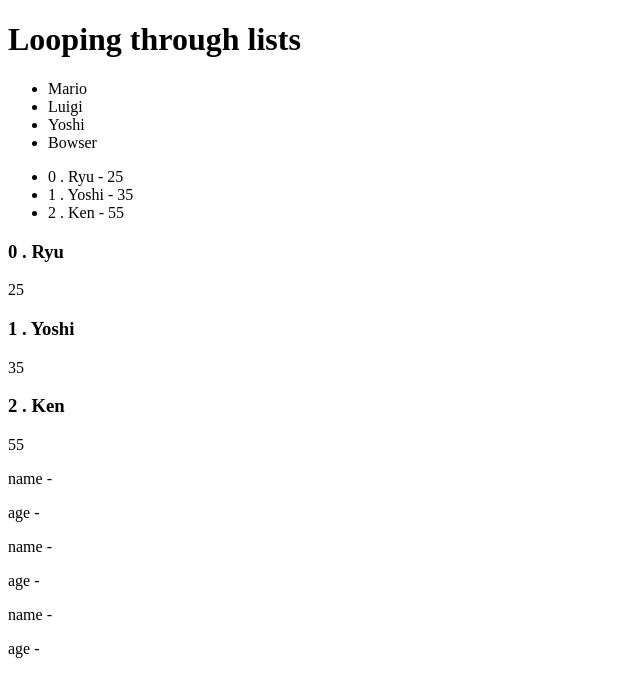
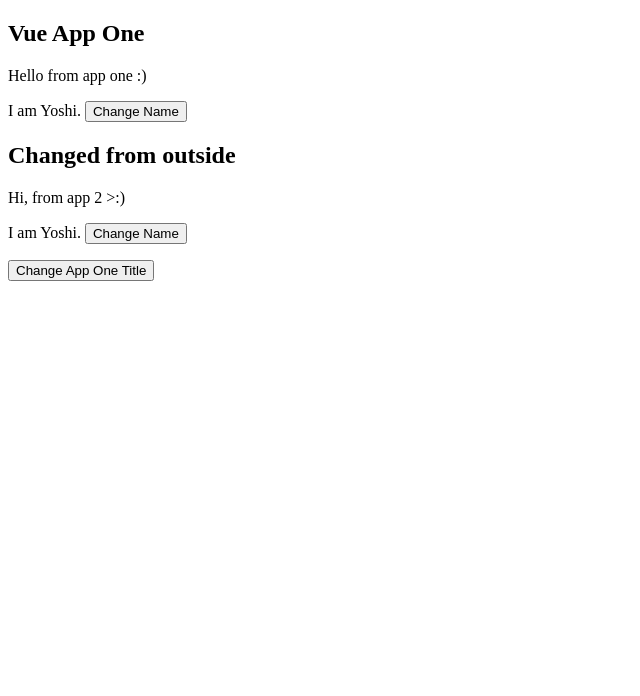
Before and after one commit to DrBrowntown/vue-tutorial, a plain HTML site: page index.html in a window 1280 px wide. Shown: the whole page, without its empty margins (0-640 px from the left). Drawn offline with nearby package versions, Linux system fonts and the light colour scheme.

Commit message:
feat: Complete lesson 16

```diff
--- a/app.js
+++ b/app.js
@@ -1,20 +1,59 @@
-new Vue({
-    el: '#vue-app',
+var data = {
+    name:'Yoshi'
+}
+
+Vue.component('greeting', {
+    template: '<p>I am {{ name }}. <button v-on:click="changeName">Change Name</button></p>',
+    data: function(){
+        return data
+
+    },
+    methods: {
+        changeName: function(){
+            this.name = 'Mario';
+        }
+    }
+});
+
+
+var one = new Vue({
+    el: '#vue-app-one',
     data: {
-        characters: ['Mario', 'Luigi', 'Yoshi', 'Bowser'],
-        ninjas: [
-            {name: 'Ryu', age:25},
-            {name:'Yoshi', age:35},
-            {name:'Ken', age: 55}
-        ]
+        title: 'Vue App One'
+
     },
     methods: {
 
     },
     computed: {
+        greet: function(){
+            return 'Hello from app one :)';
+        }
 
     }
 });
+
+var two = new Vue({
+    el: '#vue-app-two',
+    data: {
+        title: 'Vue App Two'
+
+    },
+    methods: {
+        changeTitle: function(){
+            one.title = "Title changed";
+        }
+
+    },
+    computed: {
+        greet: function(){
+            return 'Hi, from app 2 >:)';
+        }
+
+    }
+});
+
+two.title = "Changed from outside";
         // age: 32,
         // x: 0,
         // y: 0
@@ -60,3 +99,10 @@ new Vue({
 
                 // error: false,
         // success: false
+
+        //         characters: ['Mario', 'Luigi', 'Yoshi', 'Bowser'],
+        // ninjas: [
+        //     {name: 'Ryu', age:25},
+        //     {name:'Yoshi', age:35},
+        //     {name:'Ken', age: 55}
+        // ]
--- a/index.html
+++ b/index.html
@@ -10,23 +10,17 @@
 
     </head>
     <body>
-        <div id="vue-app">
-            <h1>Looping through lists</h1>
-            <ul>
-                <li v-for="character in characters">{{ character }}</li>
-            </ul>
-            <ul>
-                <li v-for="(ninja, index) in ninjas">{{ index }} . {{ ninja.name }} - {{ ninja.age }}</li>
-            </ul>
-            <template v-for="(ninja, index) in ninjas">
-                <h3>{{ index }} . {{ ninja.name }}</h3>
-                <p>{{ ninja.age }}</p>
-            </template>
-            <template v-for="ninja in ninjas">
-                <div v-for="(val, key) in ninja">
-                    <p>{{key}} - {{value}}</p>
-                </div>
-            </template>
+        <div id="vue-app-one">
+            <h2>{{title}}</h2>
+            <p>{{greet}}</p>
+            <greeting></greeting>
+        </div>
+
+        <div id="vue-app-two">
+            <h2>{{title}}</h2>
+            <p>{{greet}}</p>
+            <greeting></greeting>
+            <button v-on:click="changeTitle">Change App One Title</button>
         </div>
         <script src="app.js"></script>
     </body>
@@ -83,3 +77,20 @@
             <p v-show="error">There has been an error.</p>
             <p v-show="success">Success.</p>
         </div>            -->
+
+     <!--       <h1>Looping through lists</h1>
+            <ul>
+                <li v-for="character in characters">{{ character }}</li>
+            </ul>
+            <ul>
+                <li v-for="(ninja, index) in ninjas">{{ index }} . {{ ninja.name }} - {{ ninja.age }}</li>
+            </ul>
+            <template v-for="(ninja, index) in ninjas">
+                <h3>{{ index }} . {{ ninja.name }}</h3>
+                <p>{{ ninja.age }}</p>
+            </template>
+            <template v-for="ninja in ninjas">
+                <div v-for="(val, key) in ninja">
+                    <p>{{key}} - {{value}}</p>
+                </div>
+            </template> -->
```
